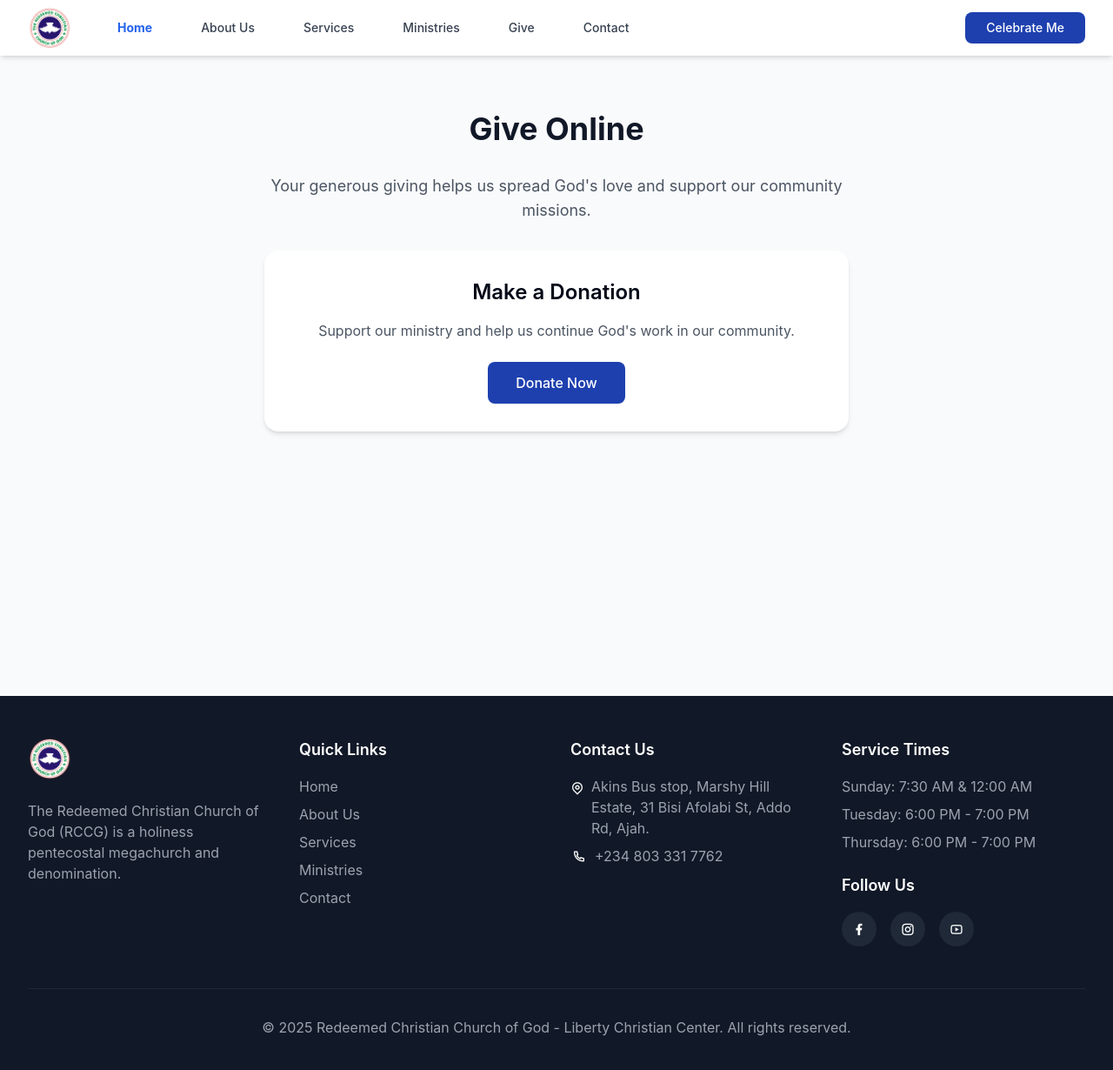
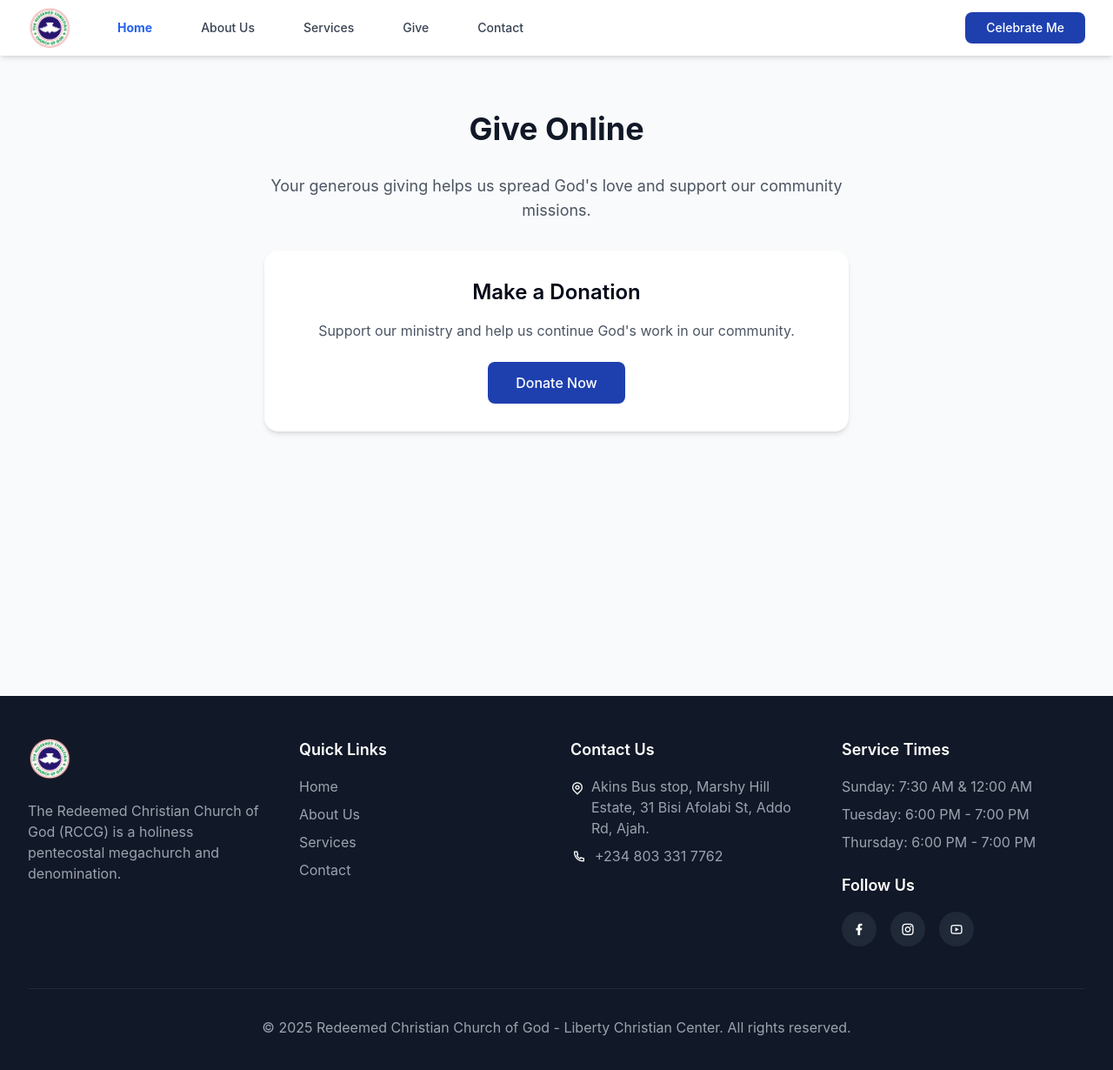
Before and after one commit to Oorunfemi890/rccg_center, a React (Vite) app: page /give in a window 1280 px wide. Shown: the top 1230 px of the page at 87% size. Built offline with nearby package versions, Linux system fonts and the light colour scheme.

Commit message:
removing ministry page completely

```diff
--- a/src/App.jsx
+++ b/src/App.jsx
@@ -7,7 +7,7 @@
 import Index from "./pages/Home";
 import AboutUs from "./pages/AboutUs";
 import Services from "./pages/Services";
-import Ministry from "./pages/Ministry";
+// import Ministry from "./pages/Ministry";
 import Give from "./pages/Give";
 import Contact from "./pages/Contact";
 import Celebrate from "./pages/Celebrate";
@@ -26,7 +26,7 @@
           <Route path="/" element={<Index />} />
           <Route path="/about-us" element={<AboutUs />} />
           <Route path="/services" element={<Services />} />
-          <Route path="/ministry" element={<Ministry />} />
+          {/* <Route path="/ministry" element={<Ministry />} /> */}
           <Route path="/give" element={<Give />} />
           <Route path="/celebration-form" element={<CelebrationForm />} />
           <Route path="/contact" element={<Contact />} />
--- a/src/components/CelebrateFooter.jsx
+++ b/src/components/CelebrateFooter.jsx
@@ -16,7 +16,7 @@
                 <li><a href="/" className="text-gray-400 hover:text-white transition-colors">Home</a></li>
                 <li><a href="/about-us" className="text-gray-400 hover:text-white transition-colors">About Us</a></li>
                 <li><a href="/services" className="text-gray-400 hover:text-white transition-colors">Services</a></li>
-                <li><a href="/ministries" className="text-gray-400 hover:text-white transition-colors">Ministries</a></li>
+                {/* <li><a href="/ministries" className="text-gray-400 hover:text-white transition-colors">Ministries</a></li> */}
                 <li><a href="/contact" className="text-gray-400 hover:text-white transition-colors">Contact</a></li>
               </ul>
             </div>
--- a/src/components/ContactFooter.jsx
+++ b/src/components/ContactFooter.jsx
@@ -18,7 +18,7 @@
                             <li><Link to="/" className="text-gray-400 hover:text-white transition-colors">Home</Link></li>
                             <li><Link to="/about-us" className="text-gray-400 hover:text-white transition-colors">About Us</Link></li>
                             <li><Link to="/services" className="text-gray-400 hover:text-white transition-colors">Services</Link></li>
-                            <li><Link to="/ministry" className="text-gray-400 hover:text-white transition-colors">Ministries</Link></li>
+                            {/* <li><Link to="/ministry" className="text-gray-400 hover:text-white transition-colors">Ministries</Link></li> */}
                             <li><Link to="/contact" className="text-gray-400 hover:text-white transition-colors">Contact</Link></li>
                         </ul>
                     </div>
--- a/src/components/Footer.jsx
+++ b/src/components/Footer.jsx
@@ -18,7 +18,7 @@
               <li><Link to="/" className="text-gray-400 hover:text-white transition-colors">Home</Link></li>
               <li><Link to="/about-us" className="text-gray-400 hover:text-white transition-colors">About Us</Link></li>
               <li><Link to="/services" className="text-gray-400 hover:text-white transition-colors">Services</Link></li>
-              <li><Link to="/ministry" className="text-gray-400 hover:text-white transition-colors">Ministries</Link></li>
+              {/* <li><Link to="/ministry" className="text-gray-400 hover:text-white transition-colors">Ministries</Link></li> */}
               <li><Link to="/contact" className="text-gray-400 hover:text-white transition-colors">Contact</Link></li>
             </ul>
           </div>
--- a/src/components/Header.jsx
+++ b/src/components/Header.jsx
@@ -18,7 +18,7 @@
               <Link to="/" className="nav-link text-gray-700 hover:text-primary px-3 py-2 text-sm font-medium">Home</Link>
               <Link to="/about-us" className="nav-link text-gray-700 hover:text-primary px-3 py-2 text-sm font-medium">About Us</Link>
               <Link to="/services" className="nav-link text-gray-700 hover:text-primary px-3 py-2 text-sm font-medium">Services</Link>
-              <Link to="/ministry" className="nav-link text-gray-700 hover:text-primary px-3 py-2 text-sm font-medium">Ministries</Link>
+              {/* <Link to="/ministry" className="nav-link text-gray-700 hover:text-primary px-3 py-2 text-sm font-medium">Ministries</Link> */}
               <Link to="/give" className="nav-link text-gray-700 hover:text-primary px-3 py-2 text-sm font-medium">Give</Link>
               <Link to="/contact" className="nav-link text-gray-700 hover:text-primary px-3 py-2 text-sm font-medium">Contact</Link>
             </div>
@@ -45,7 +45,7 @@
             <Link to="/" className="block px-4 py-2 text-gray-700 hover:bg-gray-100">Home</Link>
             <Link to="/about-us" className="block px-4 py-2 text-gray-700 hover:bg-gray-100">About Us</Link>
             <Link to="/services" className="block px-4 py-2 text-gray-700 hover:bg-gray-100">Services</Link>
-            <Link to="/ministry" className="block px-4 py-2 text-gray-700 hover:bg-gray-100">Ministries</Link>
+            {/* <Link to="/ministry" className="block px-4 py-2 text-gray-700 hover:bg-gray-100">Ministries</Link> */}
             <Link to="/give" className="block px-4 py-2 text-gray-700 hover:bg-gray-100">Give</Link>
             <Link to="/contact" className="block px-4 py-2 text-gray-700 hover:bg-gray-100">Contact</Link>
             <br />
--- a/src/components/Navigation.jsx
+++ b/src/components/Navigation.jsx
@@ -37,12 +37,12 @@
               >
                 Services
               </Link>
-              <Link
+              {/* <Link
                 to="/ministries"
                 className="nav-link text-gray-700 hover:text-primary px-3 py-2 text-sm font-medium"
               >
                 Ministries
-              </Link>
+              </Link> */}
               <Link
                 to="/give"
                 className="nav-link text-gray-700 hover:text-primary px-3 py-2 text-sm font-medium"
@@ -104,13 +104,13 @@
             >
               Services
             </Link>
-            <Link
+            {/* <Link
               to="/ministries"
               onClick={closeMobileMenu}
               className="block px-4 py-2 text-gray-700 hover:bg-gray-100"
             >
               Ministries
-            </Link>
+            </Link> */}
             <Link
               to="/give"
               onClick={closeMobileMenu}
```
